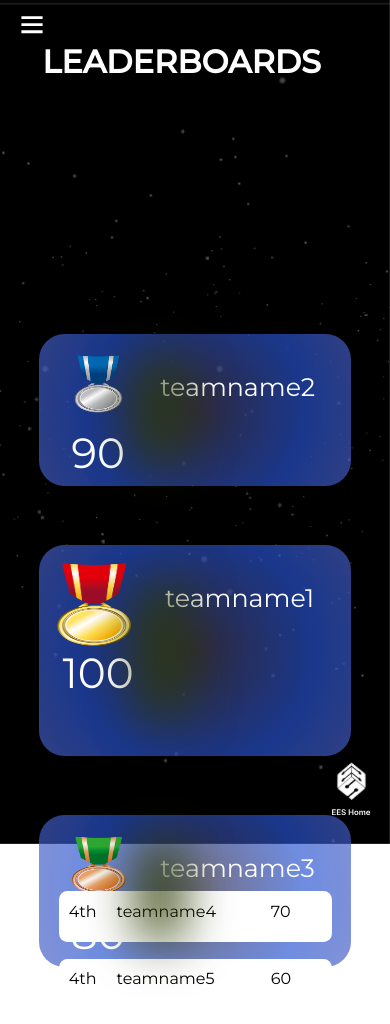
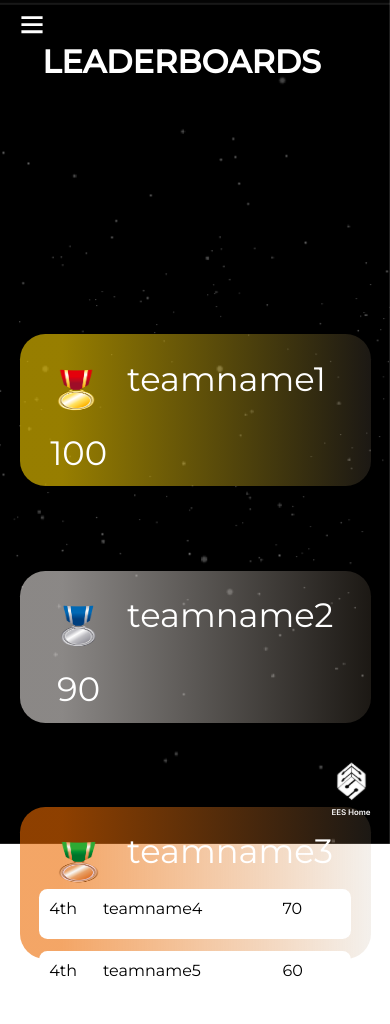
Before and after one commit to Udyam/main-website, a React (Create React App) app: page /udyam in a window 390 px wide. Shown: the top 1024 px of the page. Built offline with nearby package versions, Linux system fonts and the light colour scheme; a web font is replaced by a local one.

Commit message:
leaderboard responsive and design changes

```diff
--- a/package.json
+++ b/package.json
@@ -8,6 +8,7 @@
     "@testing-library/user-event": "^13.5.0",
     "react": "^18.2.0",
     "react-dom": "^18.2.0",
+    "react-icons": "^4.7.1",
     "react-router-dom": "^6.5.0",
     "react-scripts": "5.0.1",
     "web-vitals": "^2.1.4"
--- a/src/Udyam/components/LeaderBoard/LB_MobileView.css
+++ b/src/Udyam/components/LeaderBoard/LB_MobileView.css
@@ -23,56 +23,68 @@
   }
   .second-position {
     position: relative;
-    width: 80%;
+    width: 90%;
     margin: 5vh;
     height: 18vh;
     border-radius: 3vh;
     padding: 2vh;
     display: flex;
 
-    background: radial-gradient(
-      circle,
-      rgb(63 56 84 / 73%) 0%,
-      rgba(39, 83, 210, 0.6674019949776786) 63%,
-      rgb(71 94 194 / 68%) 100%
+    background: rgb(231, 226, 223);
+    background: linear-gradient(
+      90deg,
+      rgba(231, 226, 223, 0.6001751042213761) 12%,
+      rgba(182, 159, 130, 0.15479695296087181) 100%,
+      rgba(60, 57, 4, 0.3368697820925245) 100%,
+      rgba(170, 151, 151, 0.7010154403558299) 100%
     );
   }
-  .first-position {
+
+  .mobile-first-position {
     position: relative;
-    width: 80%;
-    margin: 2vh;
-    height: 25vh;
-    border-radius: 3vh;
-    padding: 2vh;
-    display: flex;
-
-    background: radial-gradient(
-      circle,
-      rgb(63 56 84 / 73%) 0%,
-      rgba(39, 83, 210, 0.6674019949776786) 63%,
-      rgb(71 94 194 / 68%) 100%
-    );
-  }
-  .third-position {
-    position: relative;
-    width: 80%;
+    width: 90%;
     margin: 5vh;
     height: 18vh;
     border-radius: 3vh;
     padding: 2vh;
     display: flex;
-    background: radial-gradient(
-      circle,
-      rgb(63 56 84 / 73%) 0%,
-      rgba(39, 83, 210, 0.6674019949776786) 63%,
-      rgb(71 94 194 / 68%) 100%
+    background: rgb(236, 197, 0);
+    background: linear-gradient(
+      90deg,
+      rgba(236, 197, 0, 0.6393907904958859) 12%,
+      rgba(182, 159, 130, 0.15479695296087181) 100%,
+      rgba(60, 57, 4, 0.3368697820925245) 100%,
+      rgba(255, 255, 255, 0.7346288857339811) 100%
     );
   }
+  .first-position {
+    display: none;
+  }
+  .third-position {
+    position: relative;
+    width: 90%;
+    margin: 5vh;
+    height: 18vh;
+    border-radius: 3vh;
+    padding: 2vh;
+    display: flex;
+    background: rgb(236, 106, 0);
+    background: linear-gradient(
+      90deg,
+      rgba(236, 106, 0, 0.6001751042213761) 12%,
+      rgba(182, 159, 130, 0.15479695296087181) 100%,
+      rgba(60, 57, 4, 0.3368697820925245) 100%,
+      rgba(255, 255, 255, 0.7346288857339811) 100%
+    );
+  }
+  .mobile-first-position img {
+    transform: scale(0.5);
+  }
   .third-position img {
-    transform: scale(0.7);
+    transform: scale(0.5);
   }
   .second-position img {
-    transform: scale(0.7);
+    transform: scale(0.5);
   }
   .img-and-score {
     display: flex;
@@ -88,7 +100,7 @@
     padding: 0 !important;
   }
   .team-name {
-    padding: 20px !important;
+    padding: 2% !important;
   }
   .leaderboards-main-container {
   }
@@ -119,6 +131,7 @@
     font-size: medium;
   }
   .leaderboard-box {
-    width: 70% !important;
+    width: 80% !important;
+    height: 6vh;
   }
 }
--- a/src/Udyam/components/LeaderBoard/LeaderBoard.css
+++ b/src/Udyam/components/LeaderBoard/LeaderBoard.css
@@ -120,27 +120,11 @@
 
 /* Leaderboards-navbar */
 
-.leaderboardNav-main-container {
-  font-family: 'Montserrat';
-  position: absolute;
-  width: 30vh;
-  left: 15vh;
-  padding-top: 20vh;
-  /* background-color: brown; */
-  color: white;
-  height: 80vh;
-  z-index: 1;
-}
-.event-name-holder {
-  padding: 1vh 7vh;
-  font-size: 3vh;
-}
-
 /* Leaderboard-main */
 
 .leaderboards-main-container {
   height: 100vh;
-  width: 70vw;
+  width: 70%;
   color: white;
   position: absolute;
   font-family: 'Montserrat';
@@ -149,95 +133,109 @@
 
 .leaderboards-main-container h1 {
   font-size: 10vh;
-  padding-left: 5vh;
+  padding: 3% 5%;
 }
 
 .podium-main-container {
-  width: 70vw;
+  width: 100%;
   height: 40vh;
   display: flex;
 }
 
 .second-position {
   width: 30%;
-  margin: 5vh;
+  margin: 3% 5%;
   border-radius: 3vh;
   padding: 2vh;
+  background: rgb(231, 226, 223);
   background: radial-gradient(
     circle,
-    rgb(63 56 84 / 73%) 0%,
-    rgba(39, 83, 210, 0.6674019949776786) 63%,
-    rgb(71 94 194 / 68%) 100%
+    rgba(231, 226, 223, 0.6001751042213761) 12%,
+    rgba(182, 159, 130, 0.15479695296087181) 100%,
+    rgba(60, 57, 4, 0.3368697820925245) 100%,
+    rgba(170, 151, 151, 0.7010154403558299) 100%
   );
 }
-
+.mobile-first-position {
+  display: none;
+}
 .first-position {
+  display: block;
   width: 40%;
-  margin: 2vh;
+  margin: 1%;
   border-radius: 3vh;
-  padding: 2vh;
+  padding: 2%;
+  background: rgb(236, 197, 0);
   background: radial-gradient(
     circle,
-    rgb(63 56 84 / 73%) 0%,
-    rgba(39, 83, 210, 0.6674019949776786) 63%,
-    rgb(71 94 194 / 68%) 100%
+    rgba(236, 197, 0, 0.6393907904958859) 12%,
+    rgba(182, 159, 130, 0.15479695296087181) 100%,
+    rgba(60, 57, 4, 0.3368697820925245) 100%,
+    rgba(255, 255, 255, 0.7346288857339811) 100%
   );
 }
 
 .third-position {
   width: 30%;
-  margin: 5vh;
+  margin: 3% 5%;
   border-radius: 3vh;
   padding: 2vh;
+  background: rgb(236, 106, 0);
   background: radial-gradient(
     circle,
-    rgb(63 56 84 / 73%) 0%,
-    rgba(39, 83, 210, 0.6674019949776786) 63%,
-    rgb(71 94 194 / 68%) 100%
+    rgba(236, 106, 0, 0.6001751042213761) 12%,
+    rgba(182, 159, 130, 0.15479695296087181) 100%,
+    rgba(60, 57, 4, 0.3368697820925245) 100%,
+    rgba(255, 255, 255, 0.7346288857339811) 100%
   );
+}
+.img-and-score img {
+  height: 10vh;
+  width: 10vh;
+  float: left;
 }
 .team-score {
   position: relative;
-  padding-left: 5vw;
-  font-size: 5vh;
+  padding-left: 23vh;
+  font-size: 4vh;
 }
 .team-name {
   padding-top: 10vh;
-  font-size: 3vh;
+  font-size: 4vh;
   text-align: center;
 }
 .first-position .team-name {
   padding-top: 15vh;
 }
 .first-position .team-score {
-  left: 8vw;
+  padding-left: 25vh;
 }
 
 .remaining-leaderboard {
   height: 40vh;
-  width: 67vw;
-  padding-left: 2.3vh;
+  width: 100%;
+  padding-top: 3%;
+  padding-left: 4%;
   overflow-x: hidden;
   overflow-y: auto;
-  margin: 2vh;
 }
 .leaderboard-box {
   display: flex;
   background-color: white;
   color: black;
-  height: 6vh;
-  width: 95%;
-  margin: 1vh;
+  height: 8vh;
+  width: 93%;
+  margin: 1.5%;
   border-radius: 1vh;
   padding: 1.2vh;
   font-size: 4vh;
 }
 
-.middle-glow {
+/* .middle-glow {
   position: relative;
   margin: auto;
   height: 50%;
   width: 00%;
   z-index: 3;
   box-shadow: 20px 0px 50px 20px #2c3b02;
-}
+} */
--- a/src/Udyam/components/LeaderBoard/LeaderBoard.js
+++ b/src/Udyam/components/LeaderBoard/LeaderBoard.js
@@ -20,46 +20,44 @@ const LeaderBoard = (props) => {
         <h1>LEADERBOARDS</h1>
         <div className="lb-container">
           <div className="podium-main-container">
+            <div className="mobile-first-position">
+              <div className="img-and-score">
+                <img src="/assets/medals/gold.png" alt="" />
+                <div className="team-score" style={{ height: '11vh' }}>
+                  {teamScore[contentIndex].first}
+                </div>
+              </div>
+              {/* <div className="middle-glow"></div> */}
+              <div className="team-name">{teamName[contentIndex].first}</div>
+            </div>
             <div className="second-position">
               <div className="img-and-score">
-                <img
-                  src="/assets/medals/silver.png"
-                  alt=""
-                  style={{ height: '10vh', width: '10vh', float: 'left' }}
-                />
+                <img src="/assets/medals/silver.png" alt="" />
                 <div className="team-score" style={{ height: '11vh' }}>
                   {teamScore[contentIndex].second}
                 </div>
               </div>
-              <div className="middle-glow"></div>
+              {/* <div className="middle-glow"></div> */}
               <div className="team-name">{teamName[contentIndex].second}</div>
             </div>
             <div className="first-position">
               <div className="img-and-score">
-                <img
-                  src="/assets/medals/gold.png"
-                  alt=""
-                  style={{ height: '10vh', width: '10vh', float: 'left' }}
-                />
+                <img src="/assets/medals/gold.png" alt="" />
                 <div className="team-score" style={{ height: '11vh' }}>
                   {teamScore[contentIndex].first}
                 </div>
               </div>
-              <div className="middle-glow"></div>
+              {/* <div className="middle-glow"></div> */}
               <div className="team-name">{teamName[contentIndex].first}</div>
             </div>
             <div className="third-position">
               <div className="img-and-score">
-                <img
-                  src="/assets/medals/bronze.png"
-                  alt=""
-                  style={{ height: '10vh', width: '10vh', float: 'left' }}
-                />
+                <img src="/assets/medals/bronze.png" alt="" />
                 <div className="team-score" style={{ height: '11vh' }}>
                   {teamScore[contentIndex].third}
                 </div>
               </div>
-              <div className="middle-glow"></div>
+              {/* <div className="middle-glow"></div> */}
               <div className="team-name">{teamName[contentIndex].third}</div>
             </div>
           </div>
```
Also changed, not shown: src/Udyam/components/Nav/Nav.js (+11 -5 lines), 1 other file (tests, documents, lock files or other folders).
